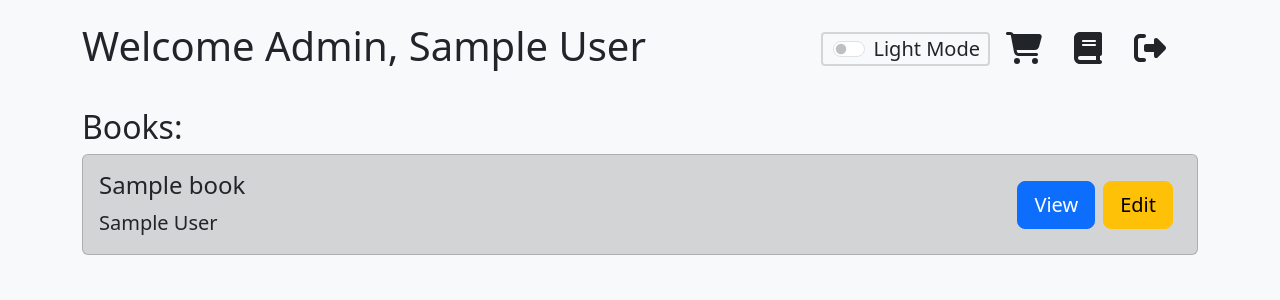
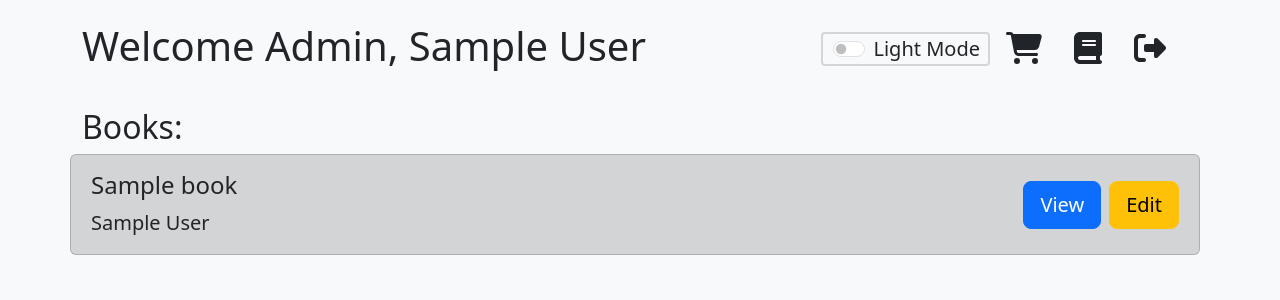
Before and after one commit to snepderg/CS492-GroupABookstore, a Flask app: page /admin_dashboard in a window 1280 px wide. Shown: the top 300 px of the page. Run offline with Flask 3, Linux system fonts and the light colour scheme; the visitor is signed in with stand-in values (Sample User, id 1); tables that the repository leaves empty hold one stand-in row (values such as "Sample post").

Commit message:
Simplify dashboard card structure, add scrollbar

```diff
--- a/flask_app/templates/admin_dashboard.html
+++ b/flask_app/templates/admin_dashboard.html
@@ -29,23 +29,21 @@
   </div>
   <div class="container mt-4">
     <h2>Books:</h2>
-    <div class="row">
+    <div class="row scrollable">
       {% for book in books %}
-      <div class="mb-3 w-100">
-        <div class="card compact-card theme-color-primary-mild-bg theme-color-contrast-text">
-          <div class="card-body d-flex justify-content-between align-items-center">
-            <div class="me-auto">
-              <h5 class="card-title fs-4">{{ book.title }}</h5>
-              <p class="card-text fs-5">{{ book.author }}</p>
-            </div>
-            <div class="d-flex ms-auto">
-              <a href="/book/{{ book.id }}/view" class="btn btn-lg btn-primary" style="margin-right: 0.5rem;">View</a>
-              <a href="/book/{{ book.id }}/edit" class="btn btn-lg btn-warning" style="margin-right: 0.5rem;">Edit</a>
-            </div>
+      <div class="card mb-2 theme-color-primary-mild-bg theme-color-contrast-text">
+        <div class="card-body p-2 pt-3 pb-3 d-flex justify-content-between align-items-center">
+          <div>
+            <h5 class="card-title fs-4">{{ book.title }}</h5>
+            <p class="card-text fs-5">{{ book.author }}</p>
+          </div>
+          <div class="d-flex justify-content-between gap-2">
+            <a href="/book/{{ book.id }}/view" class="btn btn-lg btn-primary ms-auto">View</a>
+            <a href="/book/{{ book.id }}/edit" class="btn btn-lg btn-warning">Edit</a>
           </div>
         </div>
-        {% endfor %}
       </div>
+      {% endfor %}
       {% if books|length == 0 %}
       <p class="text-info"><strong>No books found. Why not create some?</strong></p>
       {% endif %}
```
Also changed, not shown: flask_app/templates/dashboard.html (+11 -13 lines).
